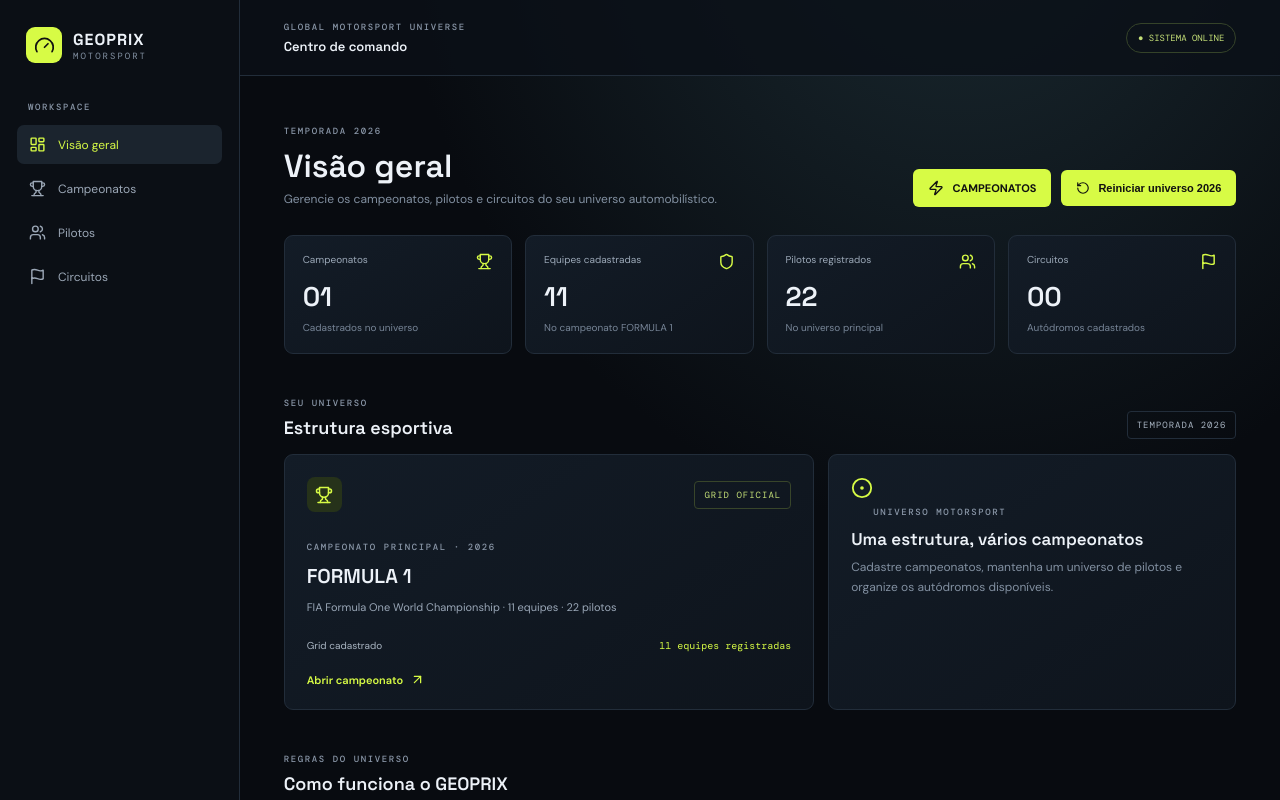
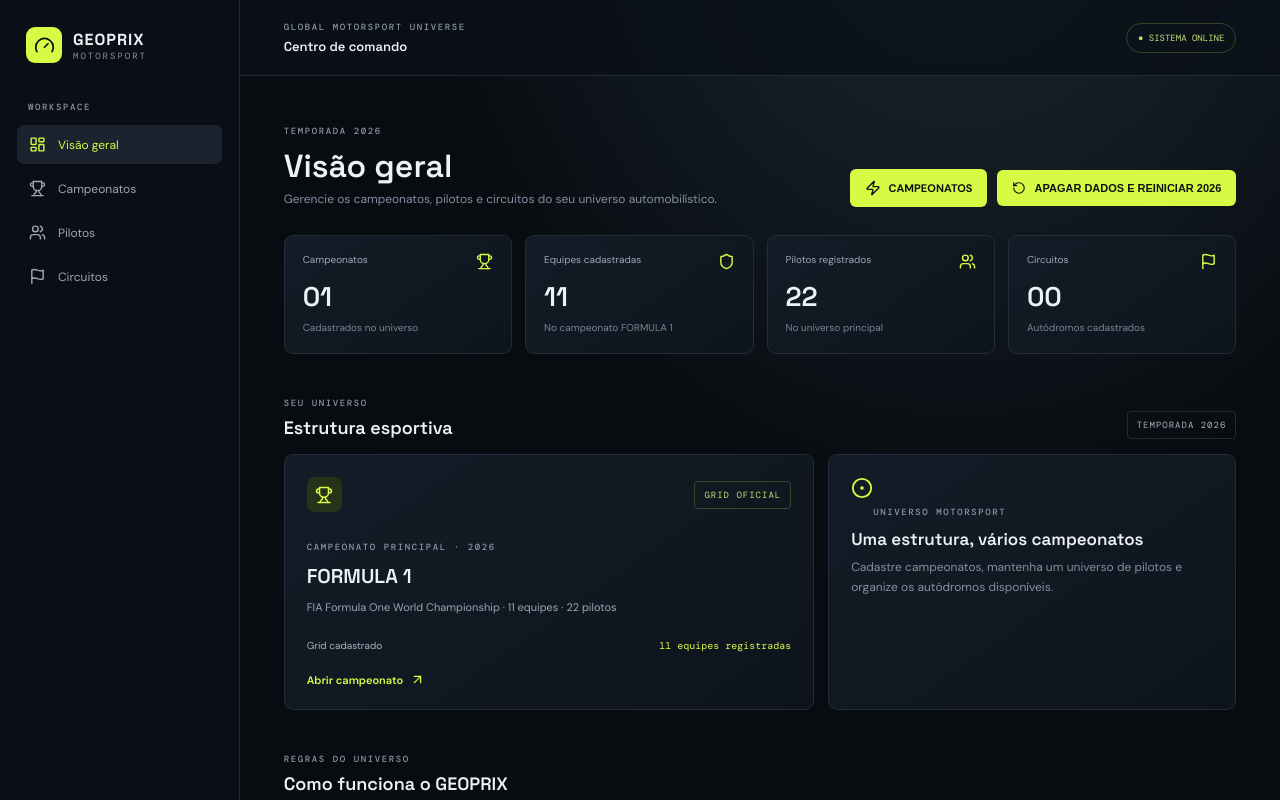
Before and after one commit to geoprix0-coder/geoprix-motorsport, a Next.js app: page / in a window 1280 px wide. Shown: the top 800 px of the page. Built offline with nearby package versions, Linux system fonts and the light colour scheme.

Commit message:
Make universe reset clear all site storage

```diff
--- a/src/app/reset-universe-button.tsx
+++ b/src/app/reset-universe-button.tsx
@@ -1,26 +1,33 @@
 "use client";
 
+import { useState } from "react";
 import { RotateCcw } from "lucide-react";
 
 export default function ResetUniverseButton() {
+  const [resetting, setResetting] = useState(false);
+
   function resetUniverse() {
     const confirmed = window.confirm(
-      "Isso apagará os dados GEOPRIX salvos neste navegador: campeonatos personalizados, equipes e pilotos editados, circuitos, contratos, calendários, resultados, regulamentos e históricos. A base inicial da temporada 2026 será restaurada. Deseja continuar?"
+      "ATENÇÃO: todos os dados salvos neste site serão apagados: equipes e pilotos personalizados, circuitos, contratos, calendários, resultados, regulamentos, relatórios e temporadas avançadas. O GEOPRIX será reiniciado com a base original da FORMULA 1 2026. Deseja continuar?"
     );
     if (!confirmed) return;
 
-    const keysToRemove: string[] = [];
-    for (let index = 0; index < window.localStorage.length; index += 1) {
-      const key = window.localStorage.key(index);
-      if (key && key.startsWith("geoprix-")) keysToRemove.push(key);
+    setResetting(true);
+    try {
+      // O GEOPRIX usa o armazenamento local deste domínio como banco de dados.
+      // Limpar a origem inteira evita deixar para trás chaves com prefixos antigos.
+      window.localStorage.clear();
+      window.sessionStorage.clear();
+      window.location.assign("/geoprix-motorsport/");
+    } catch (error) {
+      setResetting(false);
+      window.alert("Não foi possível limpar os dados do navegador. Verifique se o armazenamento do site está permitido e tente novamente.");
     }
-    keysToRemove.forEach((key) => window.localStorage.removeItem(key));
-    window.location.reload();
   }
 
   return (
-    <button className="quiet-button" type="button" onClick={resetUniverse}>
-      <RotateCcw size={14} /> Reiniciar universo 2026
+    <button className="quiet-button" type="button" onClick={resetUniverse} disabled={resetting}>
+      <RotateCcw size={14} /> {resetting ? "Reiniciando..." : "APAGAR DADOS E REINICIAR 2026"}
     </button>
   );
 }
```
